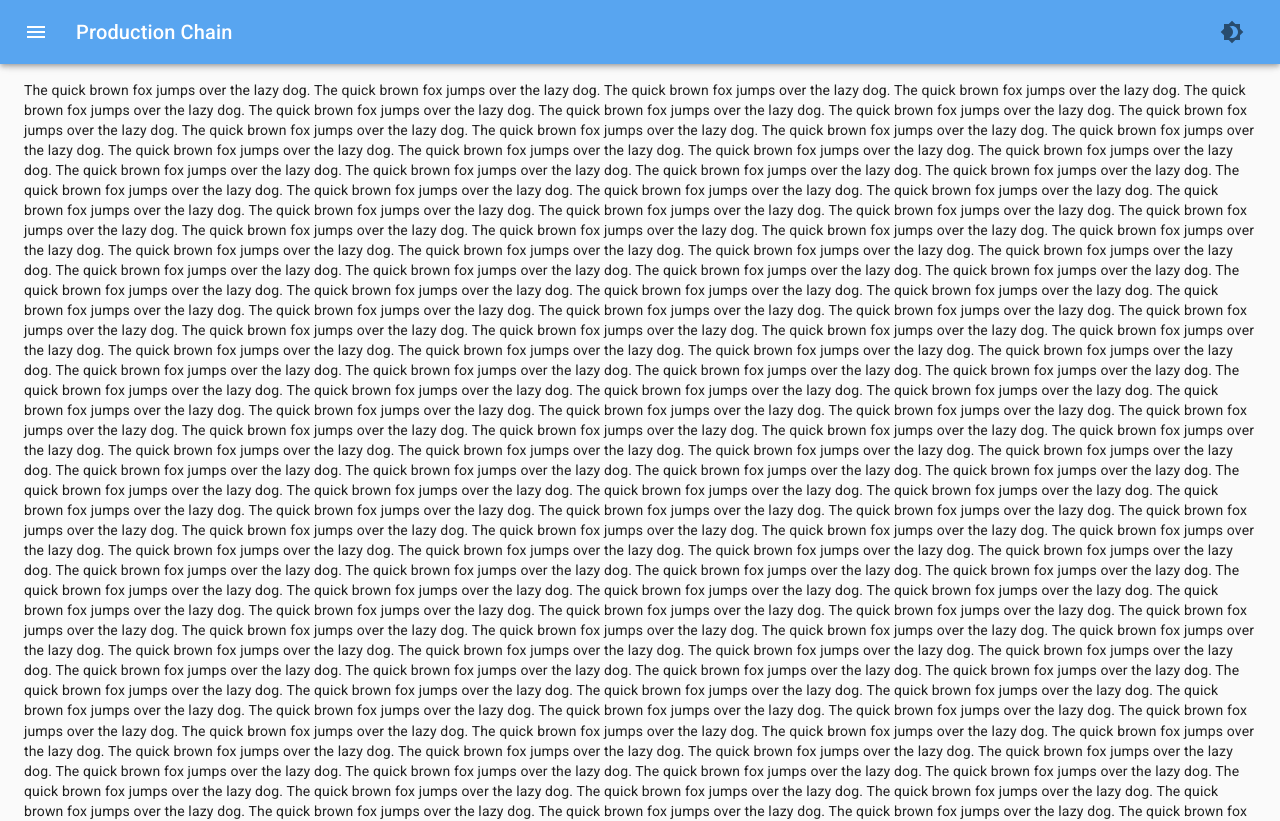
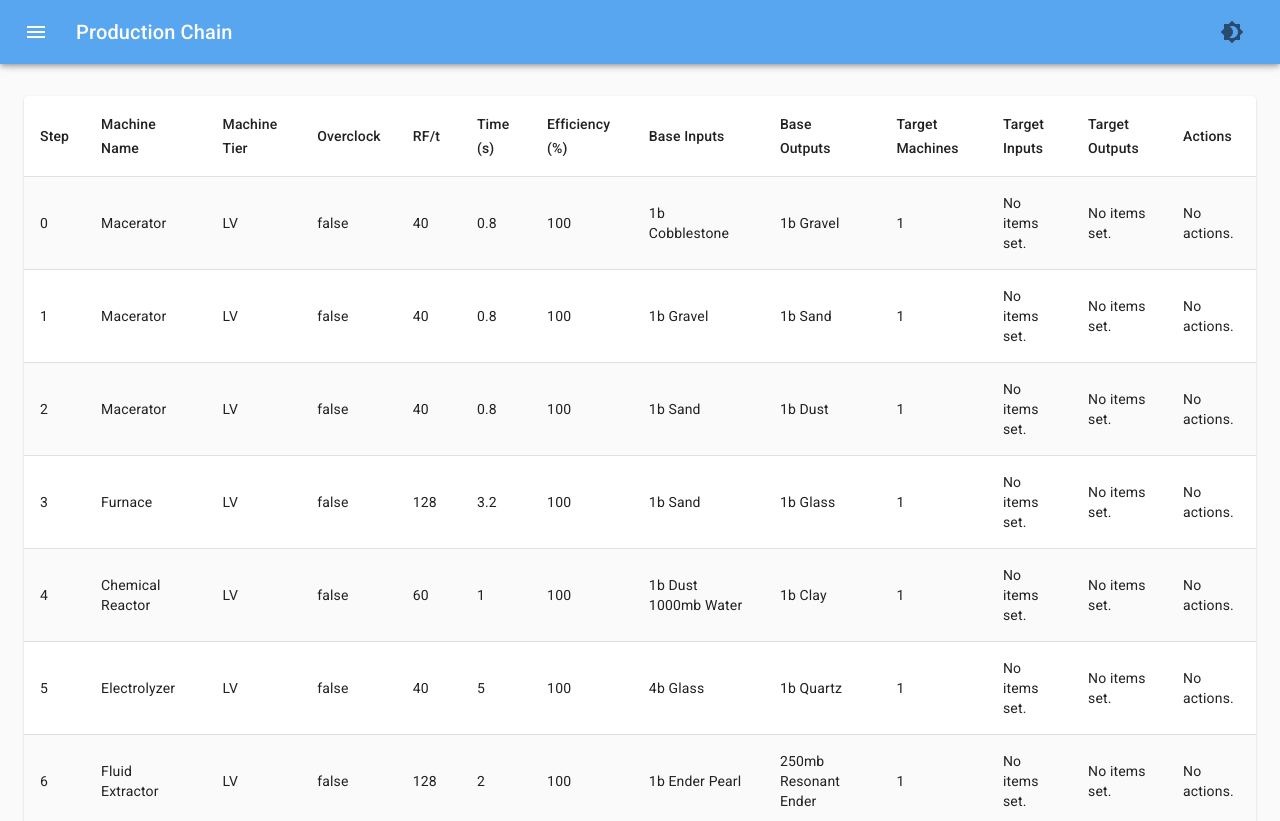
Before and after one commit to SimonNguyen/ProductionChain, a React (Create React App) app: page / in a window 1280 px wide. Shown: the top 821 px of the page. Built offline with nearby package versions, Linux system fonts and the light colour scheme.

Commit message:
Added table display.

```diff
--- a/src/App.js
+++ b/src/App.js
@@ -3,14 +3,17 @@ import Box from '@material-ui/core/Box';
 import Container from '@material-ui/core/Container';
 import { MuiThemeProvider, createMuiTheme } from '@material-ui/core/styles';
 import CssBaseline from '@material-ui/core/CssBaseline';
-import Topbar from './Components/Topbar';
-import { DefaultTheme } from './Data';
+import Topbar from './components/Topbar';
+import { DefaultTheme, Headers, Recipes } from './data';
+import DataTableContainer from './components/DataTable';
 
 class App extends Component {
   constructor(props) {
     super(props);
     this.state = {
       theme: DefaultTheme,
+      headers: Headers,
+      recipes: Recipes,
     };
   }
 
@@ -30,10 +33,11 @@ class App extends Component {
           paletteType={muiTheme.palette.type}
         />
         <Container maxWidth="xl">
-          <Box my={2}>
-            {[...new Array(200)]
-              .map(() => 'The quick brown fox jumps over the lazy dog.')
-              .join('\n')}
+          <Box my={4}>
+            <DataTableContainer
+              headers={this.state.headers}
+              recipes={this.state.recipes}
+            />
           </Box>
         </Container>
       </MuiThemeProvider>
--- /dev/null
+++ b/src/Components/DataTable/DataTableCell.js
@@ -0,0 +1,20 @@
+import React from 'react';
+import { TableCell } from '@material-ui/core';
+
+function DataTableCell(props) {
+  if (typeof props.items !== 'undefined') {
+    return (
+      <TableCell>
+        {props.items.map((item) => (
+          <div key={item.name + props.step}>
+            {item.quantity + item.unit + ' ' + item.name}
+          </div>
+        ))}
+      </TableCell>
+    );
+  } else {
+    return <TableCell>No items set.</TableCell>;
+  }
+}
+
+export default DataTableCell;
--- /dev/null
+++ b/src/Components/DataTable/DataTableContainer.js
@@ -0,0 +1,67 @@
+import React, { Component } from 'react';
+import {
+  TableContainer,
+  TableBody,
+  Table,
+  TableHead,
+  TableRow,
+  TableCell,
+  Paper,
+} from '@material-ui/core';
+import { withStyles } from '@material-ui/core/styles';
+import DataTableCell from './DataTableCell';
+
+const StyledTableRow = withStyles((theme) => ({
+  root: {
+    '&:nth-of-type(odd)': {
+      backgroundColor: theme.palette.background.default,
+    },
+  },
+}))(TableRow);
+
+class DataTableContainer extends Component {
+  render() {
+    return (
+      <div style={{ maxWidth: '100%' }} my={2}>
+        <TableContainer component={Paper}>
+          <Table>
+            <TableHead>
+              <TableRow>
+                {this.props.headers.map((header) => (
+                  <TableCell key={header.field}>{header.title}</TableCell>
+                ))}
+              </TableRow>
+            </TableHead>
+            <TableBody>
+              {this.props.recipes.map((recipe) => (
+                <StyledTableRow key={recipe.step}>
+                  <TableCell>{recipe.step}</TableCell>
+                  <TableCell>{recipe.machine}</TableCell>
+                  <TableCell>{recipe.tier}</TableCell>
+                  <TableCell>{recipe.overclock.toString()}</TableCell>
+                  <TableCell>{recipe.rft}</TableCell>
+                  <TableCell>{recipe.time}</TableCell>
+                  <TableCell>{recipe.efficiency}</TableCell>
+                  <DataTableCell items={recipe.inputs} step={recipe.step} />
+                  <DataTableCell items={recipe.outputs} step={recipe.step} />
+                  <TableCell>{recipe.targetMachines}</TableCell>
+                  <DataTableCell
+                    items={recipe.targetInputs}
+                    step={recipe.step}
+                  />
+                  <DataTableCell
+                    items={recipe.targetOutputs}
+                    step={recipe.step}
+                  />
+                  <TableCell>No actions.</TableCell>
+                </StyledTableRow>
+              ))}
+            </TableBody>
+          </Table>
+        </TableContainer>
+      </div>
+    );
+  }
+}
+
+export default DataTableContainer;
--- /dev/null
+++ b/src/Components/DataTable/index.js
@@ -0,0 +1,3 @@
+import DataTableContainer from './DataTableContainer';
+
+export default DataTableContainer;
--- a/src/Data/data.js
+++ b/src/Data/data.js
@@ -1,55 +1,55 @@
 const Headers = [
   {
-    label: '#',
-    name: 'step',
+    title: 'Step',
+    field: 'step',
   },
   {
-    label: 'Machine Name',
-    name: 'machineName',
+    title: 'Machine Name',
+    field: 'machineName',
   },
   {
-    label: 'Machine Tier',
-    name: 'machineTier',
+    title: 'Machine Tier',
+    field: 'machineTier',
   },
   {
-    label: 'Overclock',
-    name: 'overclock',
+    title: 'Overclock',
+    field: 'overclock',
   },
   {
-    label: 'RF/t',
-    name: 'rft',
+    title: 'RF/t',
+    field: 'rft',
   },
   {
-    label: 'Time (s)',
-    name: 'time',
+    title: 'Time (s)',
+    field: 'time',
   },
   {
-    label: 'Efficiency (%)',
-    name: 'efficiency',
+    title: 'Efficiency (%)',
+    field: 'efficiency',
   },
   {
-    label: 'Base Inputs',
-    name: 'inputs',
+    title: 'Base Inputs',
+    field: 'inputs',
   },
   {
-    label: 'Base Outputs',
-    name: 'output',
+    title: 'Base Outputs',
+    field: 'outputs',
   },
   {
-    label: 'Target Machines',
-    name: 'targetMachines',
+    title: 'Target Machines',
+    field: 'targetMachines',
   },
   {
-    label: 'Target Inputs',
-    name: 'targetInput',
+    title: 'Target Inputs',
+    field: 'targetInputs',
   },
   {
-    label: 'Target Outputs',
-    name: 'targetOutputs',
+    title: 'Target Outputs',
+    field: 'targetOutputs',
   },
   {
-    label: 'Modify',
-    name: 'modify',
+    title: 'Actions',
+    field: 'actions',
   },
 ];
 
```
Also changed, not shown: package.json (line endings or trailing spaces), public/manifest.json, 2 other files (tests, documents, lock files or other folders).
